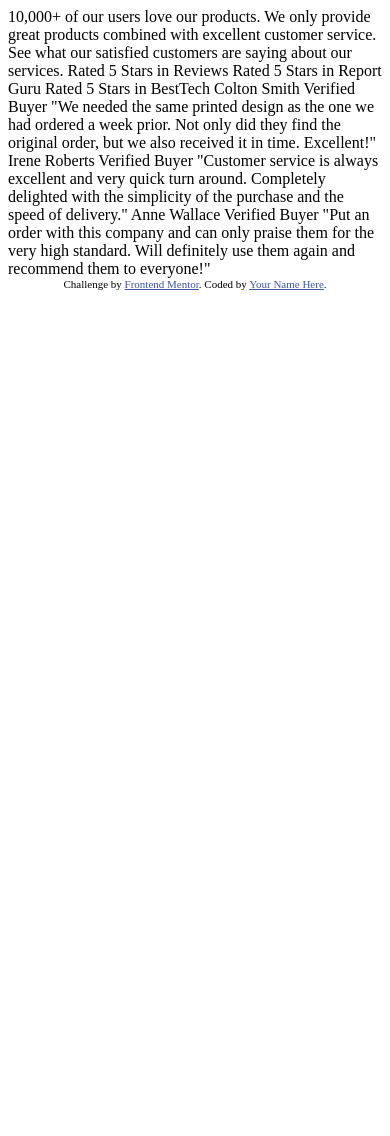
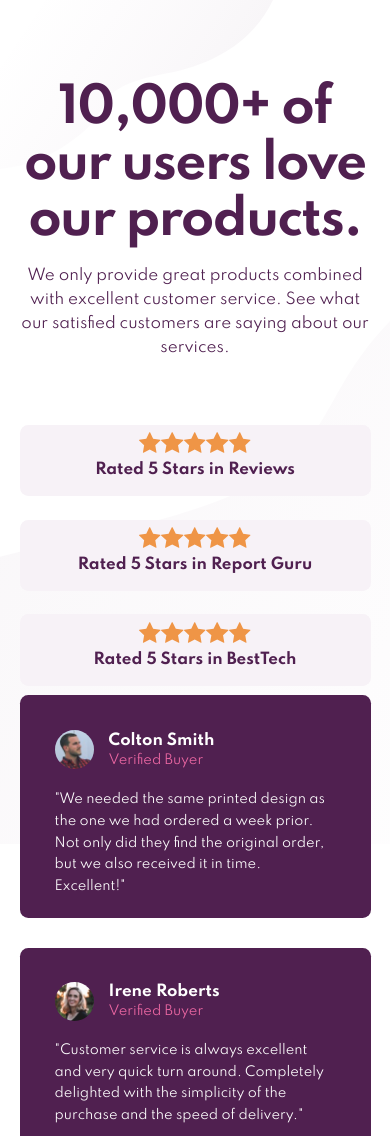
Before and after one commit to jljakin2/socialProof, a website: page index.html in a window 390 px wide. Shown: the top 1136 px of the page. Before the commit the page ends 844 px from the top, so only its background shows below. Drawn offline with Linux system fonts and the light colour scheme.

Commit message:
final responsive version

```diff
--- a/index.html
+++ b/index.html
@@ -1,61 +1,107 @@
 <!DOCTYPE html>
 <html lang="en">
+
 <head>
   <meta charset="UTF-8" />
   <meta name="viewport" content="width=device-width, initial-scale=1.0" />
   <!-- displays site properly based on user's device -->
 
-    <link
-      rel="icon"
-      type="image/png"
-      sizes="32x32"
-      href="./images/favicon-32x32.png"
-    />
+  <link rel="icon" type="image/png" sizes="32x32" href="./images/favicon-32x32.png" />
+  <link rel="preconnect" href="https://fonts.gstatic.com">
+  <link href="https://fonts.googleapis.com/css2?family=Spartan:wght@400;500;700&display=swap" rel="stylesheet">
+  <link rel="stylesheet" href="./css/style.css">
 
   <title>Frontend Mentor | Social proof section</title>
 
-    <!-- Feel free to remove these styles or customise in your own stylesheet 👍 -->
-    <style>
-      .attribution {
-        font-size: 11px;
-        text-align: center;
-      }
-      .attribution a {
-        color: hsl(228, 45%, 44%);
-      }
-    </style>
 </head>
+
 <body>
-    10,000+ of our users love our products.
-
-    We only provide great products combined with excellent customer service.
-    See what our satisfied customers are saying about our services.
-
-    Rated 5 Stars in Reviews
-    Rated 5 Stars in Report Guru
-    Rated 5 Stars in BestTech
-
-    Colton Smith
-    Verified Buyer
-    "We needed the same printed design as the one we had ordered a week prior.
+  <div class="container">
+    <div class="top-container">
+      <div class="header">
+        <h1 class="header__title">10,000+ of our users love our products.</h1>
+        <p class="header__paragraph">We only provide great products combined with excellent customer service.
+          See what our satisfied customers are saying about our services.</p>
+      </div>
+      <div class="rating">
+        <div class="rating__card rating__card--1">
+          <div class="rating__star-container">
+            <img class="rating__star" src="./images/icon-star.svg" alt="star">
+            <img class="rating__star" src="./images/icon-star.svg" alt="star">
+            <img class="rating__star" src="./images/icon-star.svg" alt="star">
+            <img class="rating__star" src="./images/icon-star.svg" alt="star">
+            <img class="rating__star" src="./images/icon-star.svg" alt="star">
+          </div>
+          <h2 class="rating__header">Rated 5 Stars in Reviews</h2>
+        </div>
+        <div class="rating__card rating__card--2">
+          <div class="rating__star-container">
+            <img class="rating__star" src="./images/icon-star.svg" alt="star">
+            <img class="rating__star" src="./images/icon-star.svg" alt="star">
+            <img class="rating__star" src="./images/icon-star.svg" alt="star">
+            <img class="rating__star" src="./images/icon-star.svg" alt="star">
+            <img class="rating__star" src="./images/icon-star.svg" alt="star">
+          </div>
+          <h2 class="rating__header">Rated 5 Stars in Report Guru</h2>
+        </div>
+        <div class="rating__card rating__card--3">
+          <div class="rating__star-container">
+            <img class="rating__star" src="./images/icon-star.svg" alt="star">
+            <img class="rating__star" src="./images/icon-star.svg" alt="star">
+            <img class="rating__star" src="./images/icon-star.svg" alt="star">
+            <img class="rating__star" src="./images/icon-star.svg" alt="star">
+            <img class="rating__star" src="./images/icon-star.svg" alt="star">
+          </div>
+          <h2 class="rating__header">Rated 5 Stars in BestTech</h2>
+        </div>
+      </div>
+    </div>
+    <div class="bottom-container">
+      <div class="testimonial__card testimonial__card--1">
+        <div class="testimonial__card--container">
+          <div class="testimonial__card--header">
+            <img class="testimonial__card--photo" src="./images/image-colton.jpg" alt="testimonial image">
+            <div class="testimonial__card--name">
+              <h3 class="testimonial__card--name-text">Colton Smith</h3>
+              <p class="testimonial__card--name-verified">Verified Buyer</p>
+            </div>
+          </div>
+          <div class="testimonial__card--quote">"We needed the same printed design as the one we had ordered a week
+            prior.
             Not only did they find the original order, but we also received it in time.
-    Excellent!"
-
-    Irene Roberts
-    Verified Buyer
-    "Customer service is always excellent and very quick turn around. Completely
-    delighted with the simplicity of the purchase and the speed of delivery."
-
-    Anne Wallace
-    Verified Buyer
-    "Put an order with this company and can only praise them for the very high
-    standard. Will definitely use them again and recommend them to everyone!"
-
-    <div class="attribution">
-      Challenge by
-      <a href="https://www.frontendmentor.io?ref=challenge" target="_blank"
-        >Frontend Mentor</a
-      >. Coded by <a href="#">Your Name Here</a>.
+            Excellent!"</div>
+        </div>
+      </div>
+      <div class="testimonial__card testimonial__card--2">
+        <div class="testimonial__card--container">
+          <div class="testimonial__card--header">
+            <img class="testimonial__card--photo" src="./images/image-irene.jpg" alt="testimonial image">
+            <div class="testimonial__card--name">
+              <h3 class="testimonial__card--name-text">Irene Roberts</h3>
+              <p class="testimonial__card--name-verified">Verified Buyer</p>
+            </div>
+          </div>
+          <div class="testimonial__card--quote">"Customer service is always excellent and very quick turn around.
+            Completely
+            delighted with the simplicity of the purchase and the speed of delivery."</div>
+        </div>
+      </div>
+      <div class="testimonial__card testimonial__card--3">
+        <div class="testimonial__card--container">
+          <div class="testimonial__card--header">
+            <img class="testimonial__card--photo" src="./images/image-anne.jpg" alt="testimonial image">
+            <div class="testimonial__card--name">
+              <h3 class="testimonial__card--name-text">Anne Wallace</h3>
+              <p class="testimonial__card--name-verified">Verified Buyer</p>
+            </div>
+          </div>
+          <div class="testimonial__card--quote">"Put an order with this company and can only praise them for the very
+            high
+            standard. Will definitely use them again and recommend them to everyone!"</div>
+        </div>
+      </div>
+    </div>
   </div>
 </body>
+
 </html>
--- /dev/null
+++ b/sass/base.scss
@@ -0,0 +1,50 @@
+:root {
+  --dark-magenta: hsl(300, 43%, 22%);
+  --soft-pink: hsl(333, 80%, 67%);
+
+  --dark-grey-magenta: hsl(303, 10%, 53%);
+  --light-grey-magenta: hsl(300, 24%, 96%);
+  --white: hsl(0, 0%, 100%);
+
+  --text-light: 400;
+  --text-regular: 500;
+  --text-bold: 700;
+}
+
+*,
+*::before,
+*::after {
+  padding: 0;
+  margin: 0;
+  box-sizing: inherit;
+}
+
+html {
+  font-size: 93.75%;
+  position: relative;
+}
+
+body {
+  box-sizing: border-box;
+  width: 100vw;
+  height: 100vh;
+  max-width: 100vw;
+  max-height: 100vh;
+  font-family: "Spartan", sans-serif;
+  background: var(--white);
+  display: flex;
+  justify-content: center;
+  align-items: center;
+  background-image: url(../images/bg-pattern-top-desktop.svg),
+    url(../images/bg-pattern-bottom-desktop.svg);
+  background-size: 50%, 75%;
+  background-position: top left, bottom right;
+  background-repeat: no-repeat;
+
+  @media only screen and (max-width: 1300px) {
+    background-image: url(../images/bg-pattern-top-mobile.svg),
+      url(../images/bg-pattern-bottom-mobile.svg);
+    background-size: 70%, 100%;
+    padding-bottom: 2rem;
+  }
+}
--- /dev/null
+++ b/sass/bottomComponents.scss
@@ -0,0 +1,93 @@
+.testimonial__card {
+  background: var(--dark-magenta);
+  flex: 0 0 30%;
+  height: 90%;
+  border-radius: 0.55rem;
+  display: flex;
+  justify-content: center;
+  align-items: center;
+
+  @media only screen and (max-width: 1300px) {
+    margin: 1rem 0;
+  }
+
+  &--1 {
+    align-self: flex-start;
+
+    @media only screen and (max-width: 1300px) {
+      align-self: stretch;
+    }
+  }
+
+  &--2 {
+    align-self: center;
+
+    @media only screen and (max-width: 1300px) {
+      align-self: stretch;
+    }
+  }
+
+  &--3 {
+    align-self: flex-end;
+
+    @media only screen and (max-width: 1300px) {
+      align-self: stretch;
+    }
+  }
+
+  &--container {
+    // background: orange;
+    width: 80%;
+    height: 70%;
+    display: flex;
+    flex-direction: column;
+    justify-content: space-between;
+
+    @media only screen and (max-width: 1300px) {
+      height: 100%;
+      padding: 2rem 0;
+    }
+  }
+
+  &--header {
+    // background: red;
+    flex: 0 0 30%;
+    display: flex;
+
+    @media only screen and (max-width: 1300px) {
+      margin-bottom: 1rem;
+    }
+  }
+
+  &--photo {
+    border-radius: 50%;
+    width: 2.6rem;
+    height: 2.6rem;
+    align-self: center;
+  }
+
+  &--quote {
+    // background: green;
+    flex: 0 0 60%;
+    font-size: 0.86rem;
+    color: var(--white);
+    line-height: 1.45rem;
+  }
+
+  &--name {
+    display: flex;
+    flex-direction: column;
+    justify-content: center;
+    margin-left: 1rem;
+    font-size: 0.86rem;
+
+    &-text {
+      color: var(--white);
+      margin-bottom: 0.2rem;
+    }
+
+    &-verified {
+      color: var(--soft-pink);
+    }
+  }
+}
--- /dev/null
+++ b/sass/layout.scss
@@ -0,0 +1,44 @@
+.container {
+  //   border: 1px solid red;
+  display: flex;
+  flex-direction: column;
+  justify-content: space-between;
+  width: 65%;
+  height: 65%;
+
+  @media only screen and (max-width: 1300px) {
+    width: 90%;
+    height: 80%;
+  }
+}
+
+.top-container {
+  //   background: lightgrey;
+  width: 100%;
+  flex: 0 0 40%;
+  display: flex;
+  justify-content: space-between;
+
+  @media only screen and (max-width: 1300px) {
+    flex-direction: column;
+    align-items: space-between;
+  }
+}
+
+.bottom-container {
+  //   background: grey;
+  width: 100%;
+  flex: 0 0 45%;
+  display: flex;
+  justify-content: space-between;
+
+  @media only screen and (max-width: 1300px) {
+    flex-direction: column;
+    margin-top: 2rem;
+    margin-bottom: 1rem;
+
+    :not(:last-of-type) {
+      margin-bottom: 1rem;
+    }
+  }
+}
--- /dev/null
+++ b/sass/main.scss
@@ -0,0 +1,4 @@
+@import "./base";
+@import "./topComponents.scss";
+@import "./bottomComponents.scss";
+@import "./layout";
--- /dev/null
+++ b/sass/topComponents.scss
@@ -0,0 +1,109 @@
+.header {
+  //   background: purple;
+  flex: 0 0 45%;
+
+  &__title {
+    font-size: 3.2rem;
+    letter-spacing: -0.1rem;
+    font-weight: var(--text-bold);
+    width: 80%;
+    margin-bottom: 1rem;
+    color: var(--dark-magenta);
+
+    @media only screen and (max-width: 1300px) {
+      text-align: center;
+      width: 100%;
+    }
+  }
+
+  &__paragraph {
+    line-height: 1.6rem;
+    width: 90%;
+    font-size: 1rem;
+    color: var(--dark-magenta);
+
+    @media only screen and (max-width: 1300px) {
+      width: 100%;
+      text-align: center;
+      margin-bottom: 2rem;
+    }
+  }
+}
+
+.rating {
+  //   background: black;
+  flex: 0 0 50%;
+  display: flex;
+  flex-direction: column;
+  justify-content: space-around;
+
+  @media only screen and (max-width: 1300px) {
+    margin-top: 2rem;
+  }
+
+  &__card {
+    flex: 0 0 25%;
+    width: 80%;
+    background: var(--light-grey-magenta);
+    border-radius: 0.55rem;
+    display: flex;
+    align-items: center;
+
+    @media only screen and (max-width: 1300px) {
+      width: 100%;
+      flex-direction: column;
+      padding: 0.5rem 0;
+      margin-bottom: 1rem;
+    }
+
+    &--1 {
+      align-self: flex-start;
+
+      @media only screen and (max-width: 1300px) {
+        align-self: stretch;
+      }
+    }
+
+    &--2 {
+      align-self: center;
+
+      @media only screen and (max-width: 1300px) {
+        align-self: stretch;
+      }
+    }
+
+    &--3 {
+      align-self: flex-end;
+
+      @media only screen and (max-width: 1300px) {
+        align-self: stretch;
+      }
+    }
+  }
+
+  &__star-container {
+    display: flex;
+    justify-content: space-between;
+    flex: 0 0 25%;
+    margin-left: 2.5rem;
+
+    @media only screen and (max-width: 1300px) {
+      margin: 0 0 0.5rem 0;
+    }
+  }
+
+  &__star {
+    width: 1.5rem;
+  }
+
+  &__header {
+    font-size: 1rem;
+    color: var(--dark-magenta);
+    padding: 0;
+    margin-left: 3rem;
+
+    @media only screen and (max-width: 1300px) {
+      margin: 0;
+    }
+  }
+}
```
Also changed, not shown: package.json (+5 -2 lines), css/style.css (added), 1 other file. Lines whose indentation alone changed are shown as unchanged.
